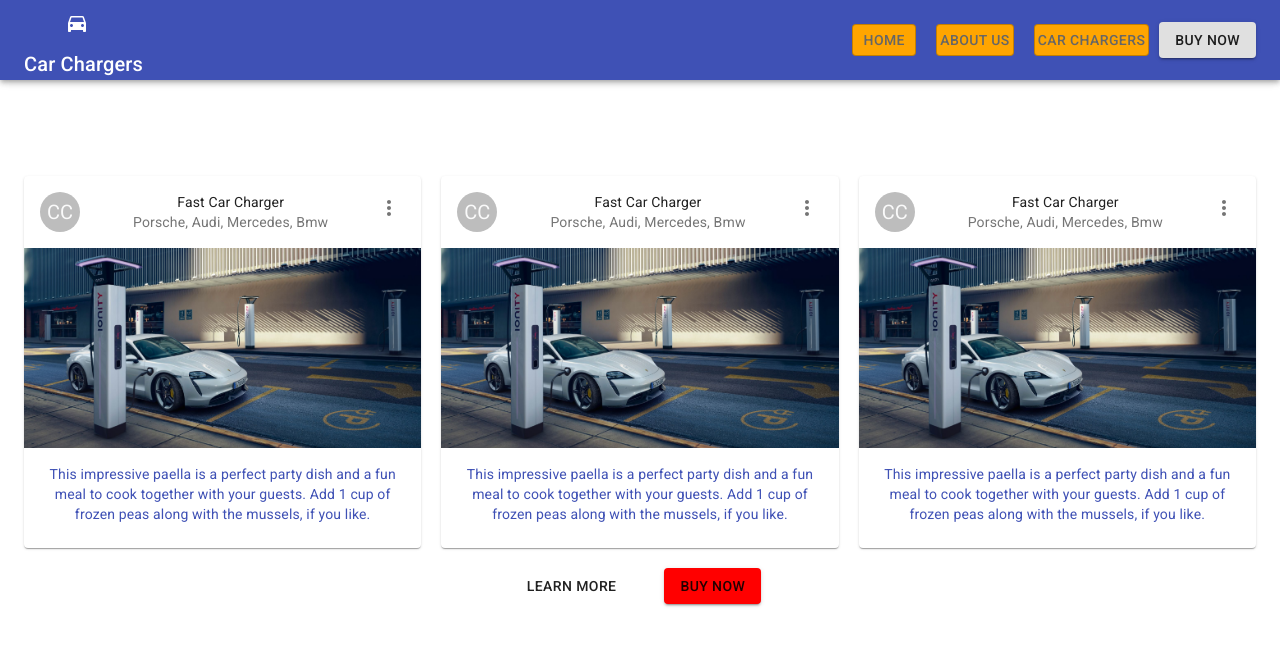
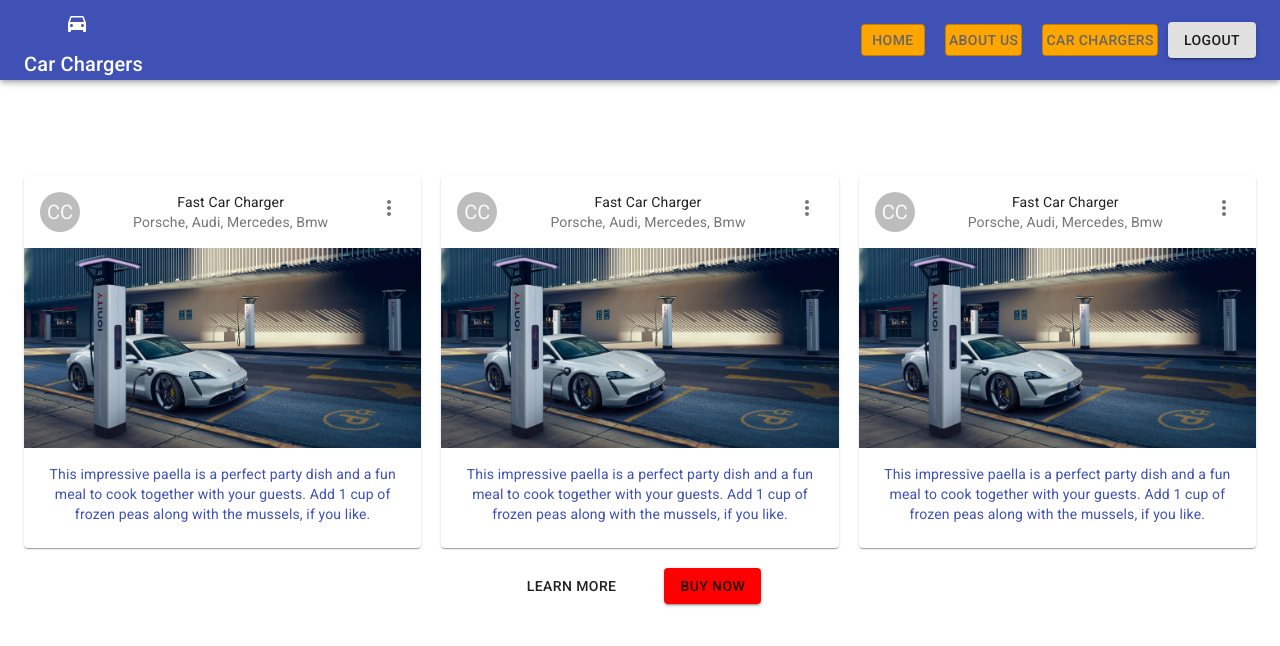
Before and after one commit to milosVlajic/loginPage, a React (Create React App) app: page /login in a window 1280 px wide. Both pictures are taken after typing "name@example.com", "Sample123" into the empty fields and a click on the button "SIGN UP". Shown: the top 646 px of the page. Built offline with nearby package versions, Linux system fonts and the light colour scheme.

Commit message:
add page not found, logout button still do not work

```diff
--- a/src/App.js
+++ b/src/App.js
@@ -4,12 +4,14 @@
 import { Redirect, Route, Switch } from 'react-router-dom';
 import { useState } from 'react';
 import HomePage from './components/HomePage';
+import NotFound from './components/NotFound';
 
 function App() {
   const [login, setLogin] = useState(false);
 
   const loginHandler = bla => {
     setLogin(true);
+    console.log(login);
   };
 
   return (
@@ -24,6 +26,10 @@
             <LoginPage onLogin={loginHandler} />
             {login && <Redirect to="/" />}
           </Route>
+
+          <Route path="*">
+            <NotFound />
+          </Route>
         </Switch>
       </header>
     </div>
--- a/src/components/NavBar.js
+++ b/src/components/NavBar.js
@@ -8,6 +8,7 @@
 import DriveEtaIcon from '@material-ui/icons/DriveEta';
 import React from 'react';
 import { makeStyles } from '@material-ui/styles';
+import { Link } from 'react-router-dom';
 
 const useStyles = makeStyles({
   btn: {
@@ -56,6 +57,7 @@
           <Button className={classes.btn} variant="outlined">
             Car Chargers
           </Button>
+          <Link to="/login">
             <Button
               variant="contained"
               sx={{
@@ -63,8 +65,9 @@
                 color: 'white',
               }}
             >
-            Buy Now
+              LOGOUT
             </Button>
+          </Link>
         </div>
       </Toolbar>
     </AppBar>
--- /dev/null
+++ b/src/components/NotFound.js
@@ -0,0 +1,21 @@
+import React from 'react';
+import { Link } from 'react-router-dom';
+import { Container, Button } from '@material-ui/core/';
+import { Typography } from '@material-ui/core';
+
+const NotFound = () => {
+  return (
+    <Container>
+      <Typography variant="h2" style={{ color: 'black', fontWeight: 600 }}>
+        Page not found!
+      </Typography>
+      <Link to="/login">
+        <Button variant="contained" color="primary">
+          Go To HomePage
+        </Button>
+      </Link>
+    </Container>
+  );
+};
+
+export default NotFound;
```
Lines whose indentation alone changed are shown as unchanged.
